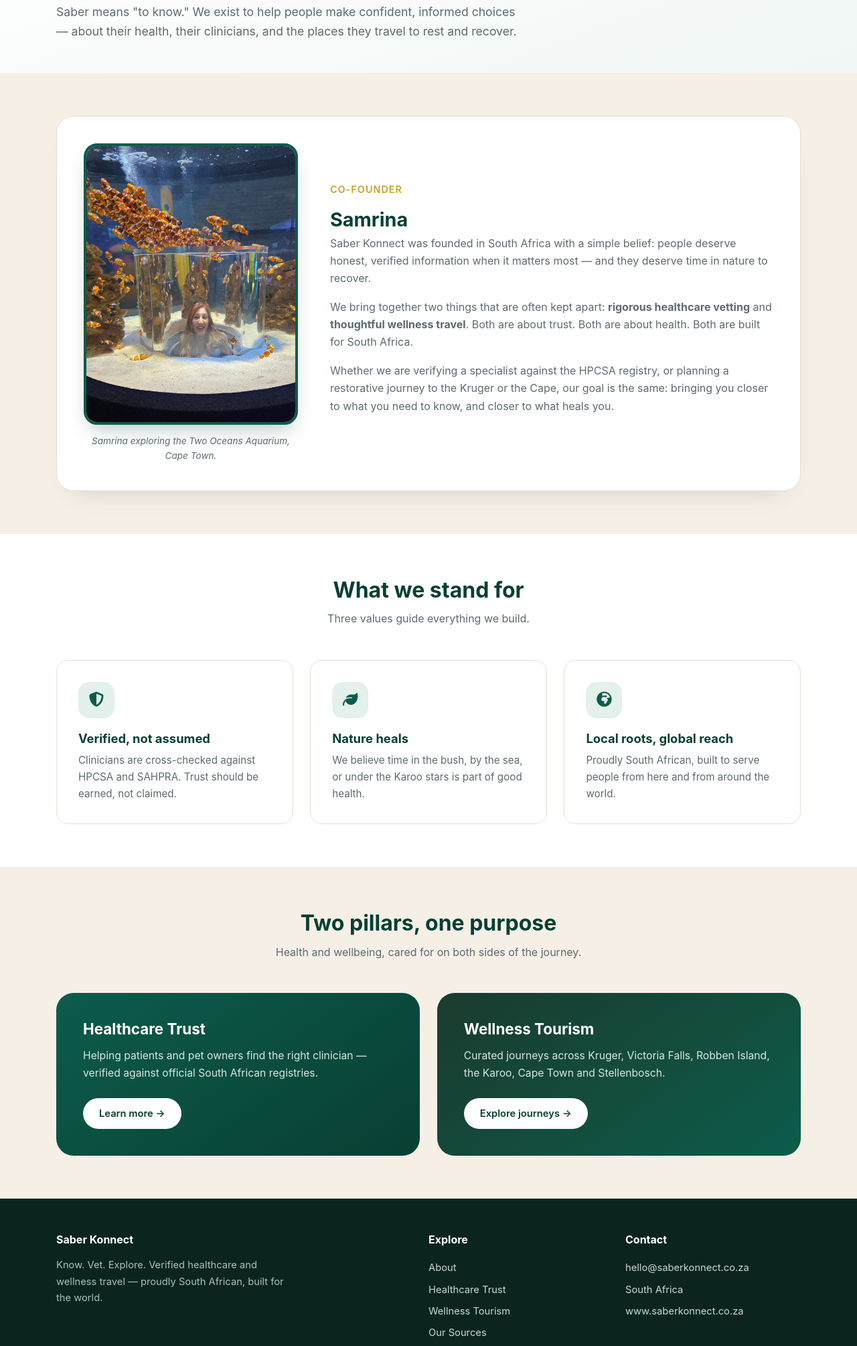
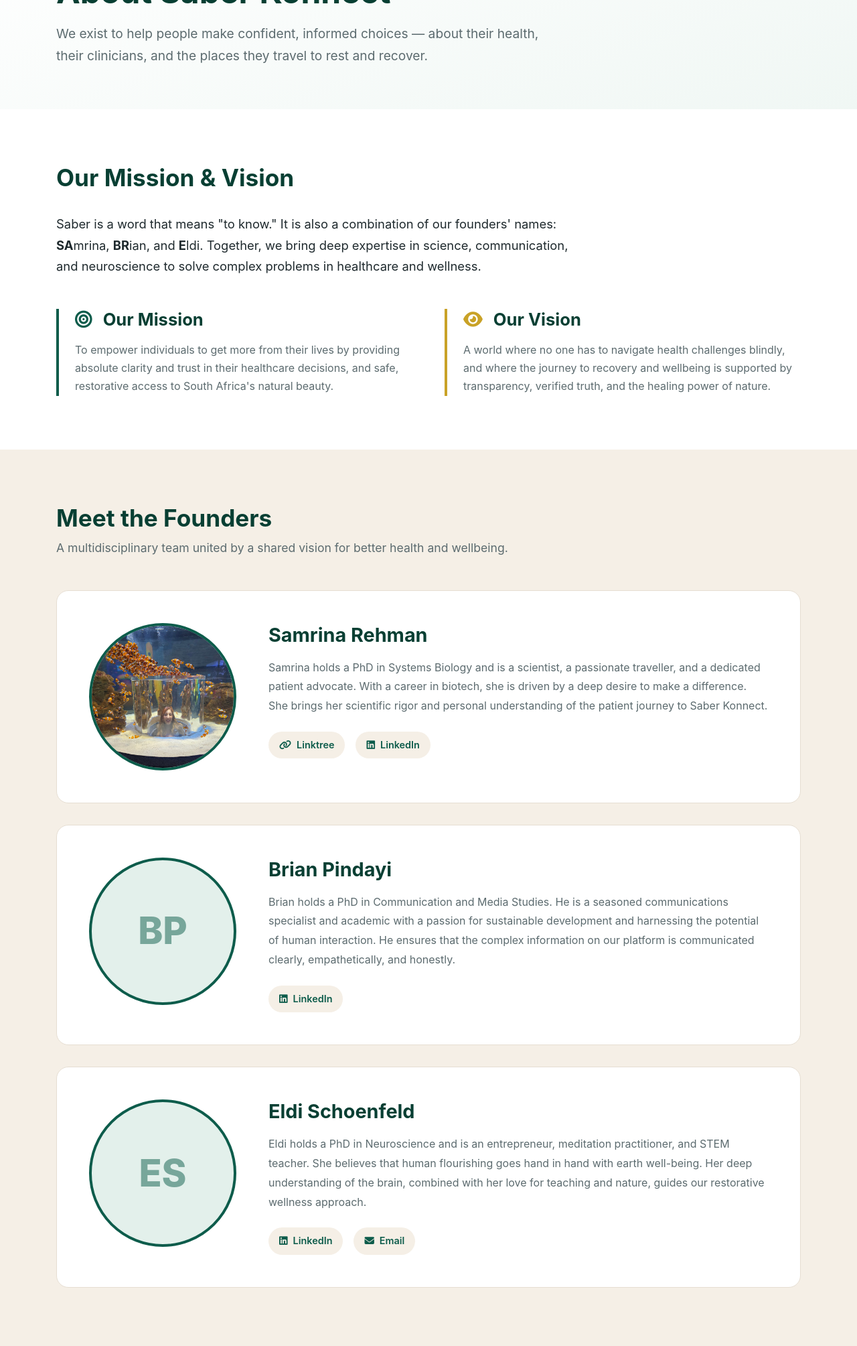
Before and after one commit to srehmanvnt-hash/saberkonnect-preview, a plain HTML site: page about.html in a window 1280 px wide. Shown: the part 205-2214 px from the top of the page at 67% size. Drawn offline with Linux system fonts and the light colour scheme.

Commit message:
Add files via upload

```diff
--- a/about.html
+++ b/about.html
@@ -3,86 +3,77 @@
 <head>
 <meta charset="UTF-8" />
 <meta name="viewport" content="width=device-width, initial-scale=1.0" />
-<title>About | Saber Konnect</title>
-<meta name="description" content="Saber Konnect — founded in South Africa to help people make confident choices about healthcare and wellness travel." />
+<title>About & Team | Saber Konnect</title>
+<meta name="description" content="Meet the team behind Saber Konnect — helping people make confident choices about healthcare and wellness travel." />
 <link rel="stylesheet" href="https://cdnjs.cloudflare.com/ajax/libs/font-awesome/6.5.0/css/all.min.css" />
 <style>
   * { margin:0; padding:0; box-sizing:border-box; }
   :root{ --teal:#0d5c4b; --teal-dark:#083f33; --sand:#f5efe6; --charcoal:#1f2a2e;
     --gold:#c9a227; --white:#fff; --muted:#5c6b6f; --radius:18px; --max:1160px; }
   body{ font-family:-apple-system,BlinkMacSystemFont,"Segoe UI",Roboto,Helvetica,Arial,sans-serif;
-    color:var(--charcoal); background:var(--sand); line-height:1.65; }
+    color:var(--charcoal); background:var(--sand); line-height:1.7; }
   .container{ max-width:var(--max); margin:0 auto; padding:0 1.5rem; }
   h1,h2,h3{ line-height:1.25; color:var(--teal-dark); }
   a{ text-decoration:none; color:inherit; }
-  section{ padding:4rem 0; }
+  section{ padding:5rem 0; }
   img{ max-width:100%; display:block; }
 
   /* HEADER */
   header{ background:var(--white); position:sticky; top:0; z-index:50; border-bottom:1px solid #e6ded2; }
   .nav{ display:flex; align-items:center; justify-content:space-between; padding:1rem 0; flex-wrap:wrap; gap:1rem; }
-  .logo{ font-weight:800; font-size:1.5rem; color:var(--teal-dark); letter-spacing:-.5px; }
-  .logo span{ color:var(--gold); }
+  .logo { display: flex; align-items: center; gap: 12px; }
+  .logo img { height: 50px; width: auto; display: block; }
+  .logo-text { font-size: 1.6rem; font-weight: 800; color: var(--teal-dark); letter-spacing: -0.5px; display: flex; align-items: center; }
+  .logo-text span { color: var(--gold); }
   .nav ul{ display:flex; list-style:none; gap:1.8rem; flex-wrap:wrap; font-weight:500; font-size:.98rem; }
   .nav ul a:hover{ color:var(--teal); }
   .nav-cta{ background:var(--teal); color:#fff; padding:.6rem 1.3rem; border-radius:30px;
-    font-weight:600; font-size:.9rem; transition:.2s; }
+    font-weight:600; font-size:.9rem; transition:.2s; white-space: nowrap; }
   .nav-cta:hover{ background:var(--teal-dark); }
 
   /* PAGE HERO */
-  .page-hero{ background:linear-gradient(160deg,#ffffff 0%,#f0f7f4 100%); padding:4rem 0 3rem; }
-  .page-hero h1{ font-size:2.6rem; margin-bottom:1rem; }
-  .page-hero p{ color:var(--muted); max-width:700px; font-size:1.1rem; }
+  .page-hero{ background:linear-gradient(160deg,#ffffff 0%,#f0f7f4 100%); padding:5rem 0 4rem; }
+  .page-hero h1{ font-size:3rem; margin-bottom:1rem; }
+  .page-hero p{ color:var(--muted); max-width:750px; font-size:1.2rem; }
 
-  /* FOUNDER BLOCK */
-  .founder{
-    display:flex; gap:3rem; align-items:center; flex-wrap:wrap;
-    background:#fff; border-radius:26px; padding:2.5rem;
-    border:1px solid #e6ded2; box-shadow:0 20px 40px -25px rgba(8,63,51,.2);
+  /* OUR MISSION & VISION */
+  .mission-section { background: #fff; }
+  .mission-intro { font-size: 1.15rem; color: var(--charcoal); margin-bottom: 3rem; max-width: 800px; }
+  .grid-2 { display: grid; grid-template-columns: 1fr 1fr; gap: 3rem; }
+  .grid-box { border-left: 4px solid var(--teal); padding-left: 1.5rem; }
+  .grid-box.gold { border-left-color: var(--gold); }
+  .grid-box h3 { font-size: 1.6rem; margin-bottom: 1rem; }
+  .grid-box p { color: var(--muted); font-size: 1rem; }
+
+  /* TEAM SECTION */
+  .team-section { background: var(--sand); }
+  .team-member {
+    background: #fff; border-radius: var(--radius); padding: 3rem;
+    margin-bottom: 2rem; border: 1px solid #e6ded2;
+    display: flex; gap: 3rem; align-items: flex-start;
   }
+  .team-member-img {
+    flex: 0 0 220px; height: 220px; border-radius: 50%; overflow: hidden;
+    background: #e3f0eb; display: flex; align-items: center; justify-content: center;
+    border: 4px solid var(--teal);
+  }
+  .team-member-img img { width: 100%; height: 100%; object-fit: cover; }
+  .team-member-img .placeholder { font-size: 3.5rem; font-weight: 800; color: var(--teal); opacity: 0.5; }
 
-  /* Photo styling for the vertical aquarium shot */
-  .founder-img-wrap {
-    flex: 0 0 320px; /* Fixed width on desktop */
-    position: relative;
-  }
-  .founder-img-wrap img{
-    width: 100%; height: 420px; object-fit: cover; object-position: center 30%;
-    border-radius: 20px; border: 4px solid var(--teal);
-    box-shadow: 0 15px 30px -10px rgba(8,63,51,.3);
-  }
-  .founder-img-caption {
-    font-size: .85rem; color: var(--muted); text-align: center;
-    margin-top: .8rem; font-style: italic;
-  }
+  .team-info { flex: 1; }
+  .team-info h3 { font-size: 1.8rem; margin-bottom: 1rem; }
+  .team-info p { color: var(--muted); margin-bottom: 1.2rem; font-size: 1rem; line-height: 1.8; }
 
-  .founder-text{ flex:1; min-width:280px; }
-  .founder-text h2{ font-size:1.8rem; margin-bottom:.2rem; }
-  .founder-text .role{ color:var(--gold); font-weight:600; font-size:.9rem;
-    text-transform:uppercase; letter-spacing:1px; margin-bottom:1rem; display:block; }
-  .founder-text p{ color:var(--muted); margin-bottom:1rem; }
+  .team-links { display: flex; gap: 1rem; margin-top: 1.5rem; }
+  .team-links a { display: inline-flex; align-items: center; gap: 0.5rem; font-size: 0.9rem; font-weight: 600; color: var(--teal); background: var(--sand); padding: 0.5rem 1rem; border-radius: 30px; transition: 0.2s; }
+  .team-links a:hover { background: var(--teal); color: #fff; }
 
-  /* VALUES */
-  .values-grid{ display:grid; grid-template-columns:repeat(auto-fit,minmax(240px,1fr)); gap:1.6rem; }
-  .value-card{ background:#fff; border-radius:var(--radius); padding:2rem;
-    border:1px solid #e6ded2; }
-  .value-card .icon{ width:54px; height:54px; border-radius:16px;
-    display:flex; align-items:center; justify-content:center;
-    background:#e3f0eb; margin-bottom:1.2rem; }
-  .value-card .icon i{ font-size:1.4rem; color:var(--teal); }
-  .value-card h3{ font-size:1.15rem; margin-bottom:.5rem; }
-  .value-card p{ color:var(--muted); font-size:.95rem; }
-
-  /* TWO PILLARS */
-  .pillars-cta{ display:grid; grid-template-columns:1fr 1fr; gap:1.6rem; }
-  .pillar-box{ border-radius:26px; padding:2.5rem; color:#fff;
-    background:linear-gradient(145deg,var(--teal) 0%,var(--teal-dark) 100%); }
-  .pillar-box.gold{ background:linear-gradient(145deg,#1a3b2e 0%,#0d5c4b 100%); }
-  .pillar-box h3{ color:#fff; font-size:1.4rem; margin-bottom:.8rem; }
-  .pillar-box p{ color:#d7e8e2; margin-bottom:1.5rem; font-size:.98rem; }
-  .pillar-box .btn{ background:#fff; color:var(--teal-dark); padding:.7rem 1.5rem;
-    border-radius:40px; font-weight:600; font-size:.92rem; display:inline-block; transition:.2s; }
-  .pillar-box .btn:hover{ background:var(--gold); color:#083f33; }
+  /* CALL TO ACTION */
+  .cta-section { background: var(--teal-dark); color: #fff; text-align: center; }
+  .cta-section h2 { color: #fff; font-size: 2.2rem; margin-bottom: 1rem; }
+  .cta-section p { color: #b9d5cd; font-size: 1.1rem; margin-bottom: 2rem; }
+  .btn-cta { background: var(--gold); color: var(--teal-dark); padding: 0.9rem 2rem; border-radius: 40px; font-weight: 600; font-size: 1.05rem; transition: 0.2s; display: inline-block; }
+  .btn-cta:hover { background: #fff; transform: translateY(-3px); }
 
   /* FOOTER */
   footer{ background:#0b2420; color:#c7d8d3; padding:3rem 0 2rem; font-size:.92rem; }
@@ -90,16 +81,19 @@
   footer h4{ color:#fff; font-size:1rem; margin-bottom:.8rem; }
   footer a{ color:#c7d8d3; } footer a:hover{ color:var(--gold); }
   footer ul{ list-style:none; } footer li{ padding:.25rem 0; }
-  .copyright{ border-top:1px solid rgba(255,255,255,.1); padding-top:1.4rem;
-    text-align:center; color:#8fa9a3; font-size:.85rem; }
+  .copyright{ border-top:1px solid rgba(255,255,255,.1); padding-top:1.4rem; text-align:center; color:#8fa9a3; font-size:.85rem; }
 
+  @media (max-width:900px){
+    .team-member { flex-direction: column; text-align: center; align-items: center; padding: 2rem; gap: 2rem; }
+    .team-member-img { margin-bottom: 0; }
+    .team-links { justify-content: center; }
+  }
   @media (max-width:820px){
-    .page-hero h1{ font-size:2rem; }
-    .foot-grid{ grid-template-columns:1fr; }
-    .pillars-cta{ grid-template-columns:1fr; }
-    .founder{ padding:1.8rem; gap:1.5rem; }
-    .founder-img-wrap { flex: 0 0 100%; }
-    .founder-img-wrap img { height: 380px; }
+    .nav { flex-direction: column; gap: 1rem; }
+    .nav ul { justify-content: center; gap: 1rem; }
+    .page-hero h1{ font-size:2.2rem; }
+    .grid-2 { grid-template-columns: 1fr; gap: 2rem; }
+    .foot-grid{ grid-template-columns:1fr; text-align: center; }
   }
 </style>
 </head>
@@ -107,7 +101,10 @@
 
 <header>
   <div class="container nav">
-    <div class="logo">Saber<span>Konnect</span></div>
+    <a href="index.html" class="logo">
+      <img src="logo.png" alt="Saber Konnect Logo">
+      <div class="logo-text">Saber<span>Konnect</span></div>
+    </a>
     <ul>
       <li><a href="index.html">Home</a></li>
       <li><a href="about.html">About</a></li>
@@ -122,72 +119,93 @@
 <section class="page-hero">
   <div class="container">
     <h1>About Saber Konnect</h1>
-    <p>Saber means "to know." We exist to help people make confident, informed choices — about their health, their clinicians, and the places they travel to rest and recover.</p>
+    <p>We exist to help people make confident, informed choices — about their health, their clinicians, and the places they travel to rest and recover.</p>
   </div>
 </section>
 
-<section>
+<!-- MISSION & VISION -->
+<section class="mission-section">
   <div class="container">
-    <div class="founder">
-      <div class="founder-img-wrap">
-        <img src="samrina.jpg" alt="Samrina, Co-founder of Saber Konnect, at the Two Oceans Aquarium" />
-        <p class="founder-img-caption">Samrina exploring the Two Oceans Aquarium, Cape Town.</p>
+    <h2 style="font-size: 2.2rem; margin-bottom: 2rem;">Our Mission & Vision</h2>
+
+    <p class="mission-intro">Saber is a word that means "to know." It is also a combination of our founders' names: <strong>SA</strong>mrina, <strong>BR</strong>ian, and <strong>E</strong>ldi. Together, we bring deep expertise in science, communication, and neuroscience to solve complex problems in healthcare and wellness.</p>
+
+    <div class="grid-2">
+      <div class="grid-box">
+        <h3><i class="fas fa-bullseye" style="color:var(--teal); margin-right: 10px;"></i> Our Mission</h3>
+        <p>To empower individuals to get more from their lives by providing absolute clarity and trust in their healthcare decisions, and safe, restorative access to South Africa's natural beauty.</p>
       </div>
-      <div class="founder-text">
-        <span class="role">Co-Founder</span>
-        <h2>Samrina</h2>
-        <p>Saber Konnect was founded in South Africa with a simple belief: people deserve honest, verified information when it matters most — and they deserve time in nature to recover.</p>
-        <p>We bring together two things that are often kept apart: <strong>rigorous healthcare vetting</strong> and <strong>thoughtful wellness travel</strong>. Both are about trust. Both are about health. Both are built for South Africa.</p>
-        <p>Whether we are verifying a specialist against the HPCSA registry, or planning a restorative journey to the Kruger or the Cape, our goal is the same: bringing you closer to what you need to know, and closer to what heals you.</p>
+      <div class="grid-box gold">
+        <h3><i class="fas fa-eye" style="color:var(--gold); margin-right: 10px;"></i> Our Vision</h3>
+        <p>A world where no one has to navigate health challenges blindly, and where the journey to recovery and wellbeing is supported by transparency, verified truth, and the healing power of nature.</p>
       </div>
     </div>
   </div>
 </section>
 
-<section style="background:#fff;">
+<!-- LEADERSHIP TEAM -->
+<section class="team-section">
   <div class="container">
-    <div style="text-align:center; max-width:640px; margin:0 auto 3rem;">
-      <h2 style="font-size:2rem; margin-bottom:.6rem;">What we stand for</h2>
-      <p style="color:var(--muted);">Three values guide everything we build.</p>
+    <div style="margin-bottom: 3rem;">
+      <h2 style="font-size: 2.2rem; margin-bottom: 0.5rem;">Meet the Founders</h2>
+      <p style="color: var(--muted); font-size: 1.1rem;">A multidisciplinary team united by a shared vision for better health and wellbeing.</p>
     </div>
-    <div class="values-grid">
-      <div class="value-card">
-        <div class="icon"><i class="fas fa-shield-halved"></i></div>
-        <h3>Verified, not assumed</h3>
-        <p>Clinicians are cross-checked against HPCSA and SAHPRA. Trust should be earned, not claimed.</p>
+
+    <!-- Samrina -->
+    <div class="team-member">
+      <div class="team-member-img">
+        <img src="samrina.jpg" alt="Samrina Rehman">
       </div>
-      <div class="value-card">
-        <div class="icon"><i class="fas fa-leaf"></i></div>
-        <h3>Nature heals</h3>
-        <p>We believe time in the bush, by the sea, or under the Karoo stars is part of good health.</p>
-      </div>
-      <div class="value-card">
-        <div class="icon"><i class="fas fa-globe-africa"></i></div>
-        <h3>Local roots, global reach</h3>
-        <p>Proudly South African, built to serve people from here and from around the world.</p>
+      <div class="team-info">
+        <h3>Samrina Rehman</h3>
+        <p>Samrina holds a PhD in Systems Biology and is a scientist, a passionate traveller, and a dedicated patient advocate. With a career in biotech, she is driven by a deep desire to make a difference. She brings her scientific rigor and personal understanding of the patient journey to Saber Konnect.</p>
+        <div class="team-links">
+          <a href="https://linktr.ee/samrina_rehman" target="_blank"><i class="fas fa-link"></i> Linktree</a>
+          <a href="https://www.linkedin.com/in/samrina-rehman/" target="_blank"><i class="fab fa-linkedin"></i> LinkedIn</a>
+        </div>
       </div>
     </div>
+
+    <!-- Brian -->
+    <div class="team-member">
+      <div class="team-member-img">
+        <!-- Change to <img src="brian.jpg" alt="Brian"> once uploaded -->
+        <div class="placeholder">BP</div>
+      </div>
+      <div class="team-info">
+        <h3>Brian Pindayi</h3>
+        <p>Brian holds a PhD in Communication and Media Studies. He is a seasoned communications specialist and academic with a passion for sustainable development and harnessing the potential of human interaction. He ensures that the complex information on our platform is communicated clearly, empathetically, and honestly.</p>
+        <div class="team-links">
+          <a href="https://www.linkedin.com/in/brian-pindayiph-d-uct-04403a155" target="_blank"><i class="fab fa-linkedin"></i> LinkedIn</a>
+        </div>
+      </div>
+    </div>
+
+    <!-- Eldi -->
+    <div class="team-member">
+      <div class="team-member-img">
+        <!-- Change to <img src="eldi.jpg" alt="Eldi"> once uploaded -->
+        <div class="placeholder">ES</div>
+      </div>
+      <div class="team-info">
+        <h3>Eldi Schoenfeld</h3>
+        <p>Eldi holds a PhD in Neuroscience and is an entrepreneur, meditation practitioner, and STEM teacher. She believes that human flourishing goes hand in hand with earth well-being. Her deep understanding of the brain, combined with her love for teaching and nature, guides our restorative wellness approach.</p>
+        <div class="team-links">
+          <a href="https://www.linkedin.com/in/eldush" target="_blank"><i class="fab fa-linkedin"></i> LinkedIn</a>
+          <a href="mailto:eldush@gmail.com"><i class="fas fa-envelope"></i> Email</a>
+        </div>
+      </div>
+    </div>
+
   </div>
 </section>
 
-<section>
+<!-- CALL TO ACTION -->
+<section class="cta-section">
   <div class="container">
-    <div style="text-align:center; max-width:640px; margin:0 auto 3rem;">
-      <h2 style="font-size:2rem; margin-bottom:.6rem;">Two pillars, one purpose</h2>
-      <p style="color:var(--muted);">Health and wellbeing, cared for on both sides of the journey.</p>
-    </div>
-    <div class="pillars-cta">
-      <div class="pillar-box">
-        <h3>Healthcare Trust</h3>
-        <p>Helping patients and pet owners find the right clinician — verified against official South African registries.</p>
-        <a href="healthcare.html" class="btn">Learn more →</a>
-      </div>
-      <div class="pillar-box gold">
-        <h3>Wellness Tourism</h3>
-        <p>Curated journeys across Kruger, Victoria Falls, Robben Island, the Karoo, Cape Town and Stellenbosch.</p>
-        <a href="tourism.html" class="btn">Explore journeys →</a>
-      </div>
-    </div>
+    <h2>Ready to learn how we can help you?</h2>
+    <p>Whether you are looking for a verified clinician or a restorative journey into nature, we are here to help.</p>
+    <a href="contact.html" class="btn-cta">Get in Touch</a>
   </div>
 </section>
 
@@ -202,7 +220,7 @@
         <h4>Explore</h4>
         <ul>
           <li><a href="about.html">About</a></li>
-          <li><a href="healthcare.html">Healthcare Trust</a></li>
+          <li><a href="healthcare.html">FindMyClinician</a></li>
           <li><a href="tourism.html">Wellness Tourism</a></li>
           <li><a href="trust.html">Our Sources</a></li>
         </ul>
@@ -212,7 +230,6 @@
         <ul>
           <li><a href="mailto:hello@saberkonnect.co.za">hello@saberkonnect.co.za</a></li>
           <li>South Africa</li>
-          <li><a href="#">www.saberkonnect.co.za</a></li>
         </ul>
       </div>
     </div>
```
